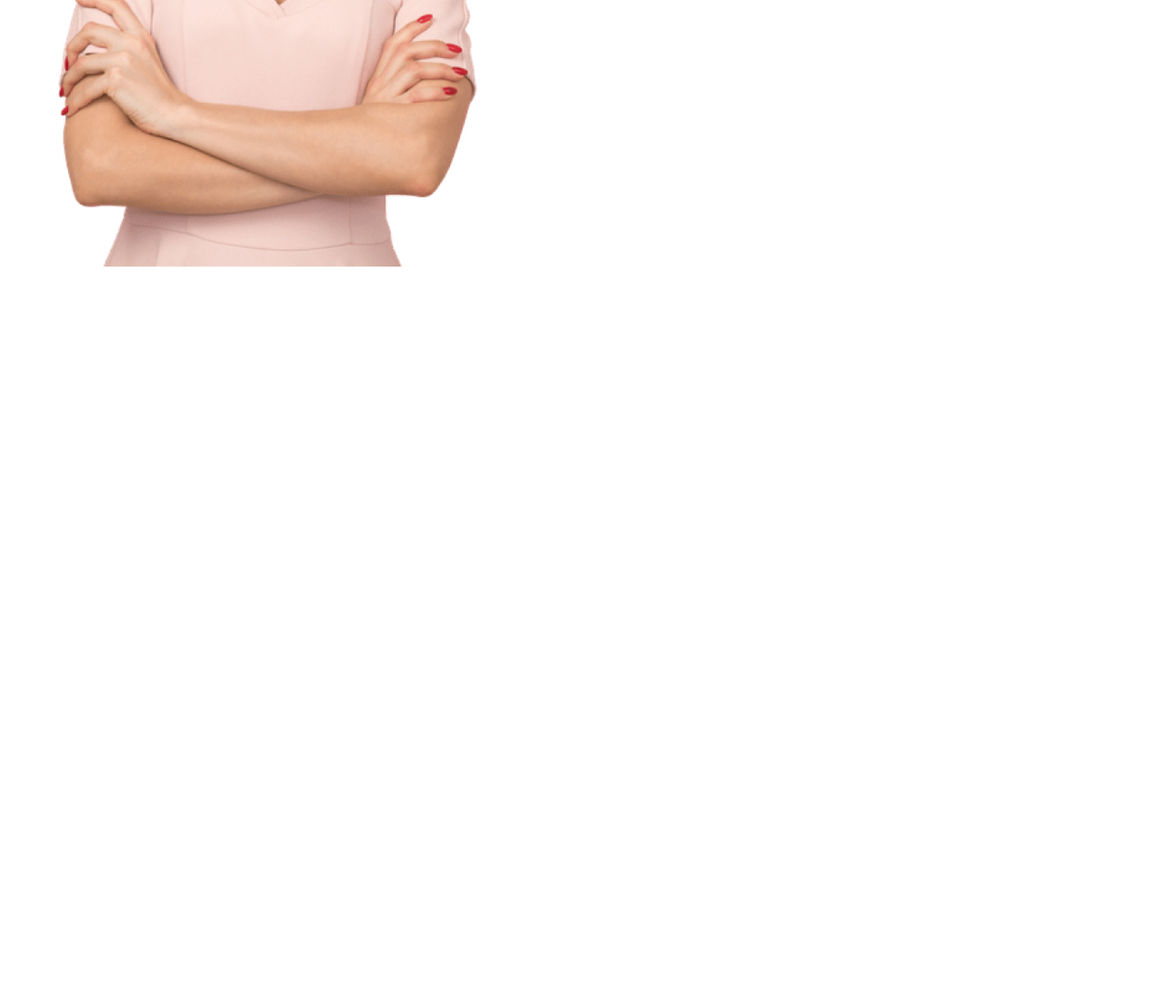
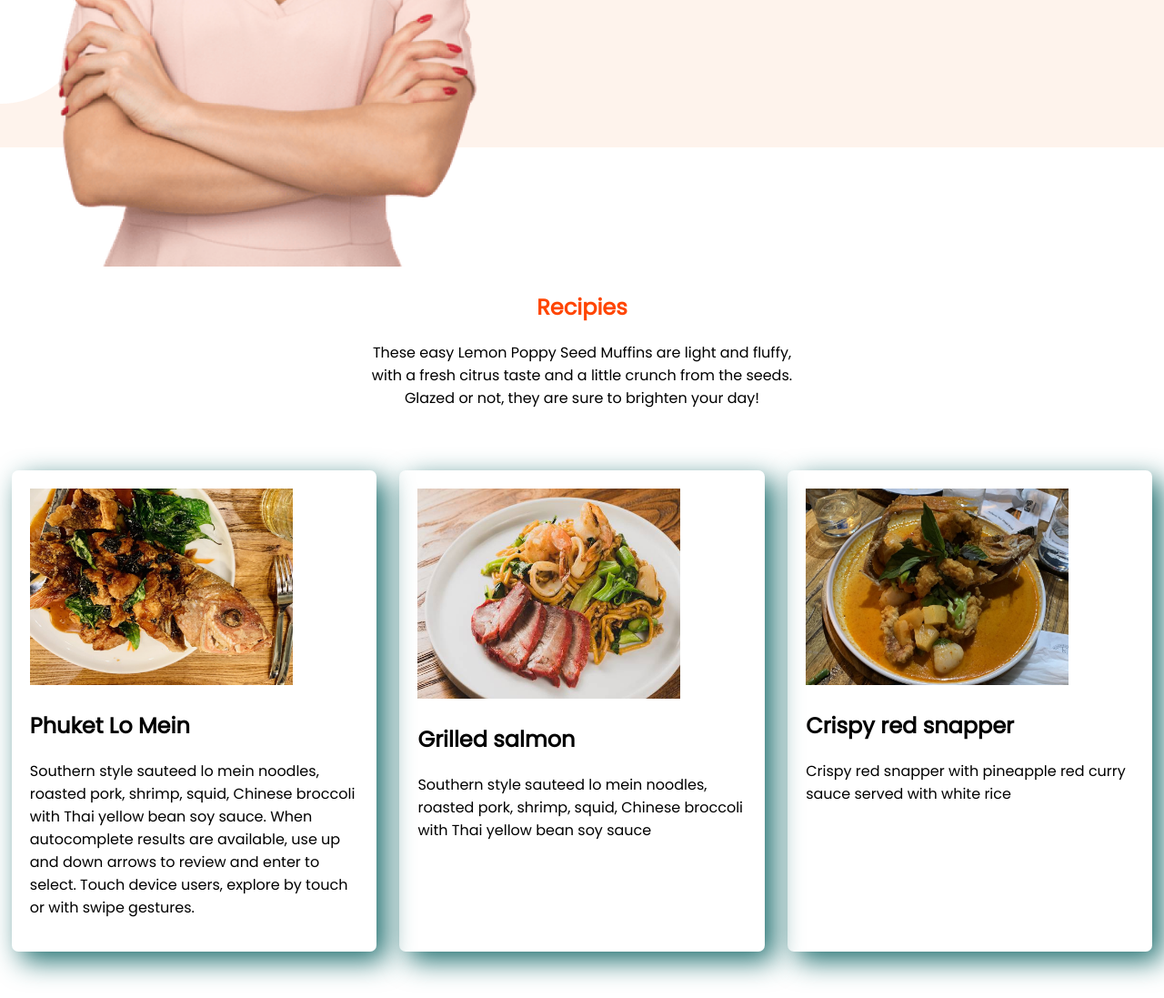
Before and after one commit to NahidKhan99/Food-Network, a plain HTML site: page index.html in a window 1280 px wide. Shown: the part 968-2065 px from the top of the page at 91% size. Before the commit the page ends 1268 px from the top, so only its background shows below. Drawn offline with Linux system fonts and the light colour scheme.

Commit message:
first commit

```diff
--- a/index.html
+++ b/index.html
@@ -26,7 +26,7 @@
             <img src="images/girl11.png" alt="">
         </div>
     </section>
-    <section class="flexible-container">
+    <section class=" about-big flexible-container">
         <div class="half-width">
             <img src="images/Person Image.png">
         </div>
@@ -41,6 +41,46 @@
         </div>
     </section>
 
+    <section>
+        <div class="center-text">
+            <h2><span class="orange-color">Recipies</span> </h2>
+            <p>These easy Lemon Poppy Seed Muffins are light and fluffy,<br>
+                with a fresh citrus taste and a little crunch from the seeds.<br>
+                Glazed or not, they are sure to brighten your day!</p>
+        </div>
+
+        <div class="flexible-container">
+            <div class="recipe-items half-width" id="first-items">
+                <img src="images/Grilled salmon.jpg" alt="">
+                <h2>Phuket Lo Mein</h2>
+                <p>Southern style sauteed lo mein noodles, roasted pork, shrimp, squid, Chinese broccoli with Thai
+                    yellow
+                    bean soy sauce.
+                    When autocomplete results are available, use up and down arrows to review and enter to select. Touch
+                    device users, explore by touch or with swipe gestures.</p>
+            </div>
+
+            <div class="recipe-items half-width">
+                <img src="images/Phuket Lo Mein.jpeg" alt="">
+                <h2>Grilled salmon </h2>
+                <p>Southern style sauteed lo mein noodles, roasted pork, shrimp, squid, Chinese broccoli with Thai
+                    yellow
+                    bean soy sauce</p>
+            </div>
+
+            <div class="recipe-items half-width">
+                <img src="images/Crispy red snapper.jpg" alt="">
+                <h2>Crispy red snapper</h2>
+                <p>Crispy red snapper with pineapple red curry sauce
+                    served with white rice</p>
+            </div>
+        </div>
+
+
+
+    </section>
+
+
 </body>
 
 </html>
--- a/style.css
+++ b/style.css
@@ -33,3 +33,21 @@ h1{
   border-radius: 15px;
   box-shadow: 0 9px #999;
 }
+.about-big{
+    background-image: url(images/7.png);
+    background-repeat: no-repeat;
+}
+
+.center-text{
+    text-align: center;
+}
+.recipe-items{
+    width: 35%;
+    margin: 4% 1%;
+    padding: 20px 20px;
+    box-shadow: 10px 10px 30px rgb(29,110,110);
+    border-radius: 7px;
+}
+.first-items{
+    margin-left: 5%;
+}
```
Also changed, not shown: images/7.png (added), images/Crispy red snapper.jpg (added), images/Frame 57.jpg (added), images/Grilled salmon.jpg (added), images/Phuket Lo Mein.jpeg (added).
